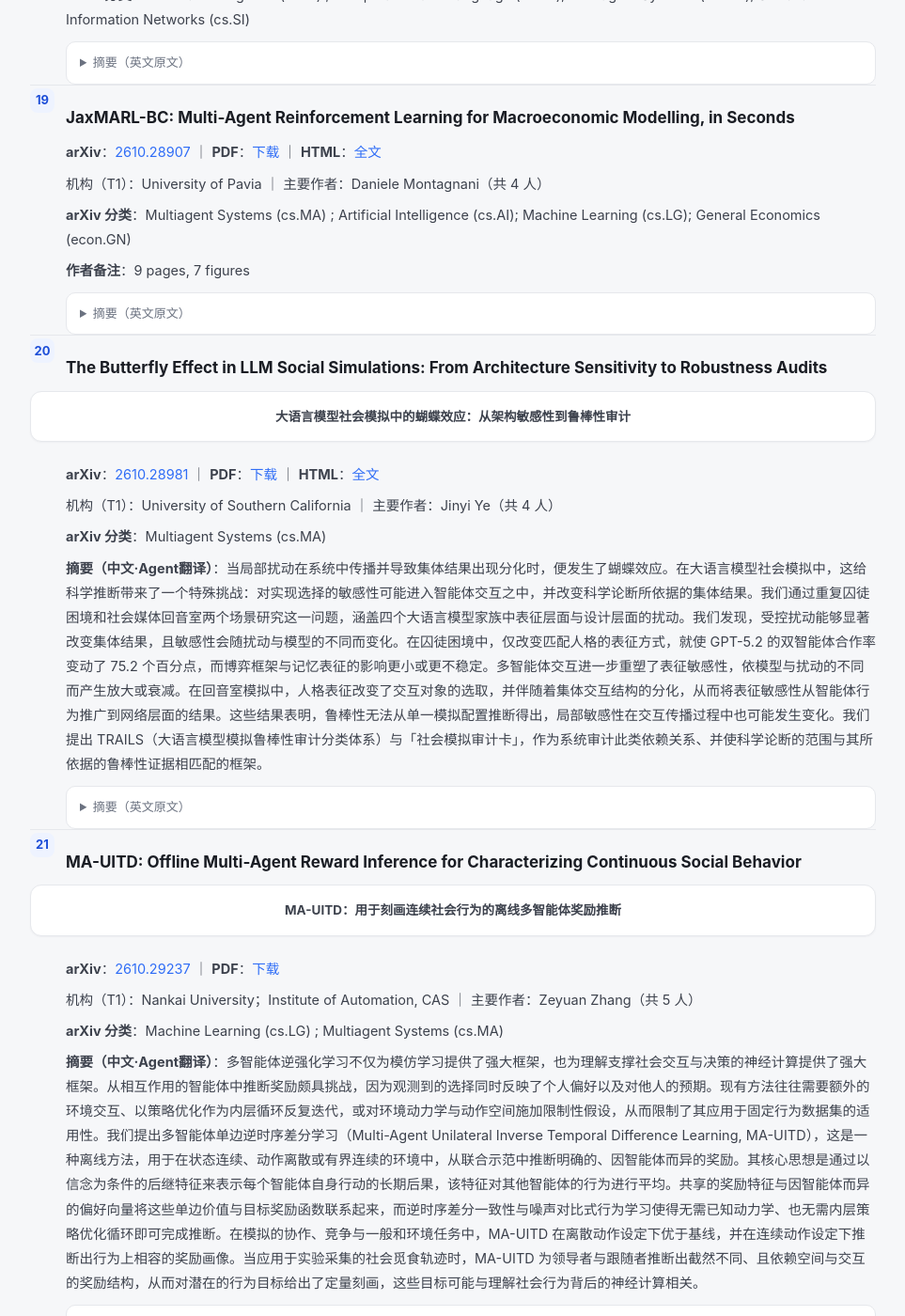
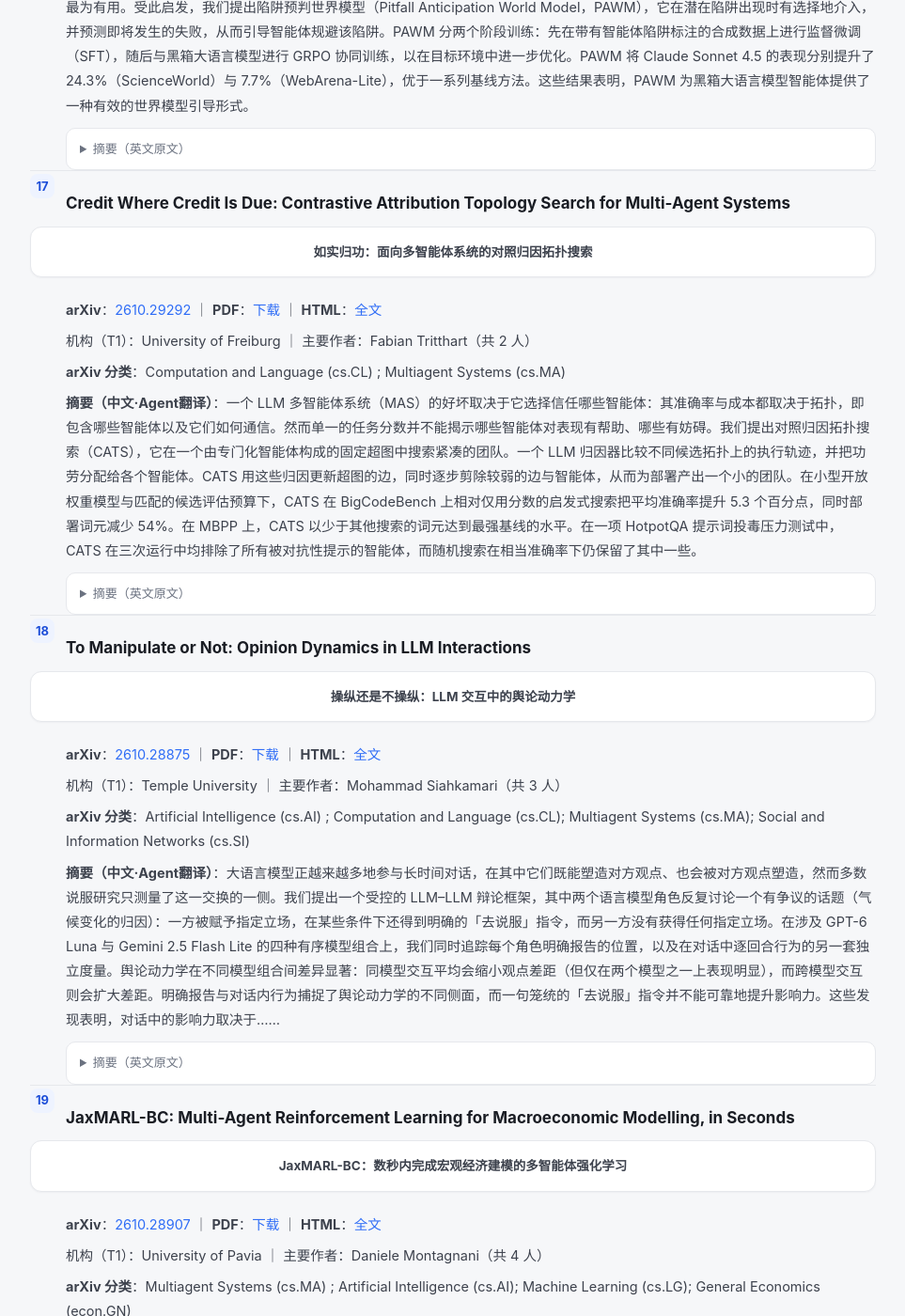
Before and after one commit to isaacveg/mas-daily, a Jekyll site: the page built from daily/2026-10-22.md, in a window 1280 px wide and 1400 px high, scrolled down 12393 px. Shown: the whole window at 94% size, without its empty margins (158-1121 px from the left). Built offline with Jekyll 4.4.1, drawn with Linux system fonts in a browser that asks for light colours; some of the changed text lies outside the part shown.

Commit message:
report: 更新 2026-10-22 日报

```diff
--- a/daily/2026-10-22.md
+++ b/daily/2026-10-22.md
@@ -68,10 +68,13 @@ permalink: /daily/2026-10-22/
 
 #### <span data-idx="1"></span>Parallel AI Agent Collaboration as Graph-Structured Distributed Block Optimization
 
+> **作为图结构分布式块优化的并行 AI 智能体协作**
+
 - **arXiv**：[2610.30074](https://arxiv.org/abs/2610.30074) ｜ **PDF**：[下载](https://arxiv.org/pdf/2610.30074) ｜ **HTML**：[全文](https://arxiv.org/html/2610.30074v1)
 - 机构（T0）：King Abdullah University of Science and Technology ｜ 主要作者：Hanmin Li（共 3 人）
 - **arXiv 分类**：Multiagent Systems (cs.MA) ; Artificial Intelligence (cs.AI); Optimization and Control (math.OC)
 - **作者备注**：24 pages, 8 figures
+- **摘要（中文·Agent翻译）**：并行 AI 智能体各自能产出有用的局部修改，但当这些修改被合并时反而会让共享解退化。我们把这一协同问题建模为离散块优化，其目标可被精确评估、且依赖图已知。独立集可用来认证一组相互兼容的修改——以同一个当前解为基准衡量时，它们已验证的增益恰好可加。一个协调者可构造安全的兼容候选，也能评估相互作用的修改以捕捉有利的交互。我们证明，最优分数着色可给出一种合并方案，保留总已验证局部改进的一个 ___ 比例，其中 ___ 是该图的分数色数。在「选择同一批提案的子集」这一合并类中该保证是紧的。在条件性局部改进保证与块误差界条件下，反复协作会在目标间隙上几何收敛。该收敛速率把任务结构、智能体分配与计算成本分离开，从而给出一个用于智能体分配的线性规划以及一个显式的时间—成本权衡。代码修复实验表明，经认证的合并能够解决个体修改之间的冲突……
 
 <details>
 <summary>摘要（英文原文）</summary>
@@ -299,9 +302,12 @@ Forming an accurate theory-of-mind (ToM) is key to successful multi-agent collab
 
 #### <span data-idx="14"></span>Design and Tuning of Multi-Agent Systems Using Bayesian Evolutionary Optimization
 
+> **用贝叶斯演化优化设计与调优多智能体系统**
+
 - **arXiv**：[2610.29276](https://arxiv.org/abs/2610.29276) ｜ **PDF**：[下载](https://arxiv.org/pdf/2610.29276) ｜ **HTML**：[全文](https://arxiv.org/html/2610.29276v1)
 - 机构（T1）：University of Freiburg ｜ 主要作者：Dominik Jehle（共 2 人）
 - **arXiv 分类**：Machine Learning (cs.LG) ; Multiagent Systems (cs.MA)
+- **摘要（中文·Agent翻译）**：设计有效的多智能体系统（MAS）仍是一项困难且耗费资源的任务。我们提出一个贝叶斯演化优化框架，用于自动发现任务专属的 MAS 拓扑。该方法组合演化算子以生成多样的工作流图，并用贝叶斯优化把成本高昂的评估集中在有前景的候选上。与基于 LLM 的候选选择不同，我们的方法使用图感知的高斯过程与期望改进（Expected Improvement），在演化搜索中提供一个显式的选择判据。我们在 BigCodeBench 代码生成任务以及一个使用 TabPFN 的表格预处理基准上评估该方法。在 BigCodeBench 上，演化出的架构在所评估的智能体系统中取得最高的总体表现。在时序表格数据集上，优化后的 MAS 预处理在若干任务上优于默认的 TabPFN 模型，同时在独立同分布（IID）数据集上保持有竞争力。总体而言，这些结果展示了在昂贵评估预算下用贝叶斯选择引导演化式 MAS 搜索的潜力。
 
 <details>
 <summary>摘要（英文原文）</summary>
@@ -347,9 +353,12 @@ Frontier black-box Large Language Model (LLM) agents are proficient at long-hori
 
 #### <span data-idx="17"></span>Credit Where Credit Is Due: Contrastive Attribution Topology Search for Multi-Agent Systems
 
+> **如实归功：面向多智能体系统的对照归因拓扑搜索**
+
 - **arXiv**：[2610.29292](https://arxiv.org/abs/2610.29292) ｜ **PDF**：[下载](https://arxiv.org/pdf/2610.29292) ｜ **HTML**：[全文](https://arxiv.org/html/2610.29292v1)
 - 机构（T1）：University of Freiburg ｜ 主要作者：Fabian Tritthart（共 2 人）
 - **arXiv 分类**：Computation and Language (cs.CL) ; Multiagent Systems (cs.MA)
+- **摘要（中文·Agent翻译）**：一个 LLM 多智能体系统（MAS）的好坏取决于它选择信任哪些智能体：其准确率与成本都取决于拓扑，即包含哪些智能体以及它们如何通信。然而单一的任务分数并不能揭示哪些智能体对表现有帮助、哪些有妨碍。我们提出对照归因拓扑搜索（CATS），它在一个由专门化智能体构成的固定超图中搜索紧凑的团队。一个 LLM 归因器比较不同候选拓扑上的执行轨迹，并把功劳分配给各个智能体。CATS 用这些归因更新超图的边，同时逐步剪除较弱的边与智能体，从而为部署产出一个小的团队。在小型开放权重模型与匹配的候选评估预算下，CATS 在 BigCodeBench 上相对仅用分数的启发式搜索把平均准确率提升 5.3 个百分点，同时部署词元减少 54%。在 MBPP 上，CATS 以少于其他搜索的词元达到最强基线的水平。在一项 HotpotQA 提示词投毒压力测试中，CATS 在三次运行中均排除了所有被对抗性提示的智能体，而随机搜索在相当准确率下仍保留了其中一些。
 
 <details>
 <summary>摘要（英文原文）</summary>
@@ -361,9 +370,12 @@ An LLM multi-agent system (MAS) is only as good as the agents it chooses to trus
 
 #### <span data-idx="18"></span>To Manipulate or Not: Opinion Dynamics in LLM Interactions
 
+> **操纵还是不操纵：LLM 交互中的舆论动力学**
+
 - **arXiv**：[2610.28875](https://arxiv.org/abs/2610.28875) ｜ **PDF**：[下载](https://arxiv.org/pdf/2610.28875) ｜ **HTML**：[全文](https://arxiv.org/html/2610.28875v1)
 - 机构（T1）：Temple University ｜ 主要作者：Mohammad Siahkamari（共 3 人）
 - **arXiv 分类**：Artificial Intelligence (cs.AI) ; Computation and Language (cs.CL); Multiagent Systems (cs.MA); Social and Information Networks (cs.SI)
+- **摘要（中文·Agent翻译）**：大语言模型正越来越多地参与长时间对话，在其中它们既能塑造对方观点、也会被对方观点塑造，然而多数说服研究只测量了这一交换的一侧。我们提出一个受控的 LLM–LLM 辩论框架，其中两个语言模型角色反复讨论一个有争议的话题（气候变化的归因）：一方被赋予指定立场，在某些条件下还得到明确的「去说服」指令，而另一方没有获得任何指定立场。在涉及 GPT-6 Luna 与 Gemini 2.5 Flash Lite 的四种有序模型组合上，我们同时追踪每个角色明确报告的位置，以及在对话中逐回合行为的另一套独立度量。舆论动力学在不同模型组合间差异显著：同模型交互平均会缩小观点差距（但仅在两个模型之一上表现明显），而跨模型交互则会扩大差距。明确报告与对话内行为捕捉了舆论动力学的不同侧面，而一句笼统的「去说服」指令并不能可靠地提升影响力。这些发现表明，对话中的影响力取决于……
 
 <details>
 <summary>摘要（英文原文）</summary>
@@ -375,10 +387,13 @@ Large language models increasingly take part in extended conversations where the
 
 #### <span data-idx="19"></span>JaxMARL-BC: Multi-Agent Reinforcement Learning for Macroeconomic Modelling, in Seconds
 
+> **JaxMARL-BC：数秒内完成宏观经济建模的多智能体强化学习**
+
 - **arXiv**：[2610.28907](https://arxiv.org/abs/2610.28907) ｜ **PDF**：[下载](https://arxiv.org/pdf/2610.28907) ｜ **HTML**：[全文](https://arxiv.org/html/2610.28907v1)
 - 机构（T1）：University of Pavia ｜ 主要作者：Daniele Montagnani（共 4 人）
 - **arXiv 分类**：Multiagent Systems (cs.MA) ; Artificial Intelligence (cs.AI); Machine Learning (cs.LG); General Economics (econ.GN)
 - **作者备注**：9 pages, 7 figures
+- **摘要（中文·Agent翻译）**：多智能体强化学习（MARL）为用大量异质决策者填充模拟经济体提供了有原则的方式。尽管它在金融领域率先被采用，在宏观经济学中却推进缓慢，原因主要有两点：缺乏一个把 MARL 系统与该领域已信任的动态随机一般均衡（DSGE）模型联系起来的共同参照框架，以及训练时间过长。第一个局限近期已由「多智能体强化学习经济周期」（MARL-BC）解决——它把深度 RL 家庭放进一个真实经济周期经济中，并在特定极限下退化为经典 DSGE 模型。本文解决第二个局限。我们提出 JaxMARL-BC，一个 JAX 加速的模拟器，能在数秒内训练 MARL-BC 经济体（比参考实现快 75 倍至 724 倍），并可扩展到 200,000 个独立学习型家庭。我们对照已知的 DSGE 极限验证了其正确性，用一个简洁的成本律刻画了其扩展性，并通过一个对具有异质资本回报的扩展模型所做的概念验证校准展示了其价值……
 
 <details>
 <summary>摘要（英文原文）</summary>
```
Also changed, not shown: other parts of daily/2026-10-22.md (+1 -2 lines).
